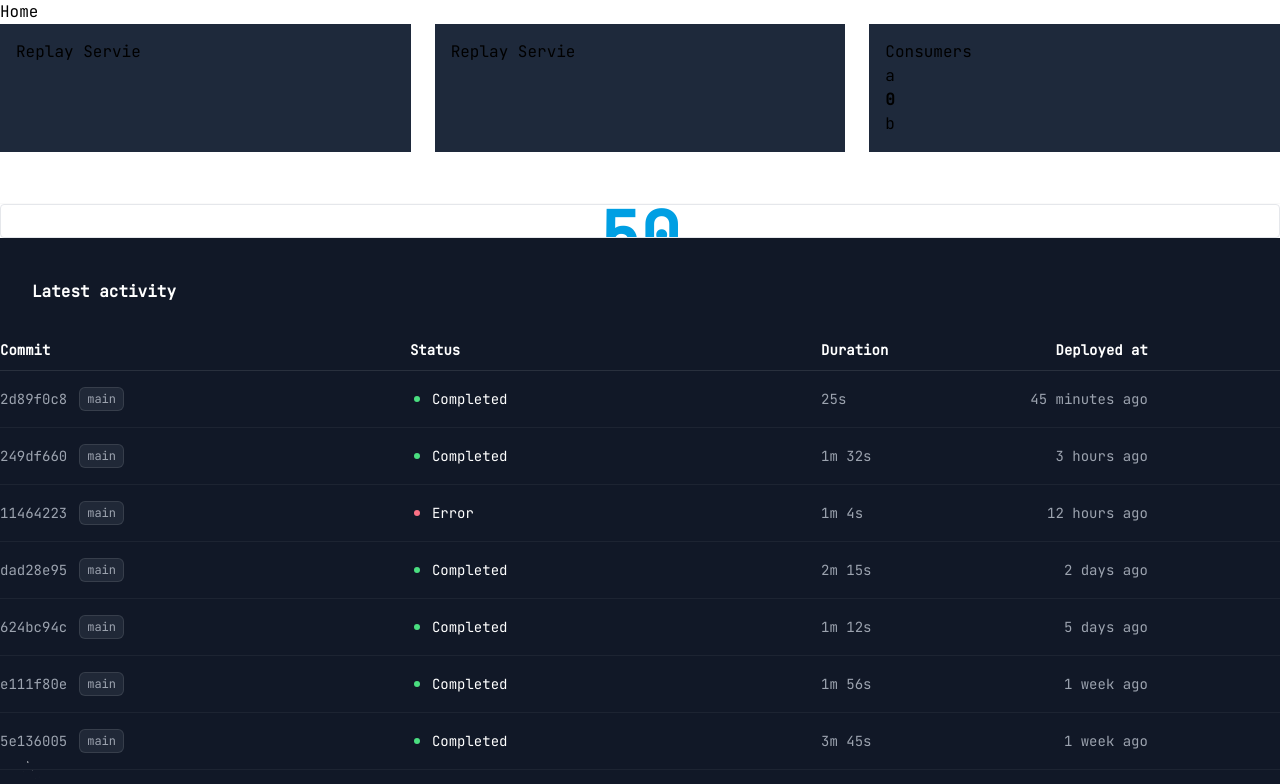
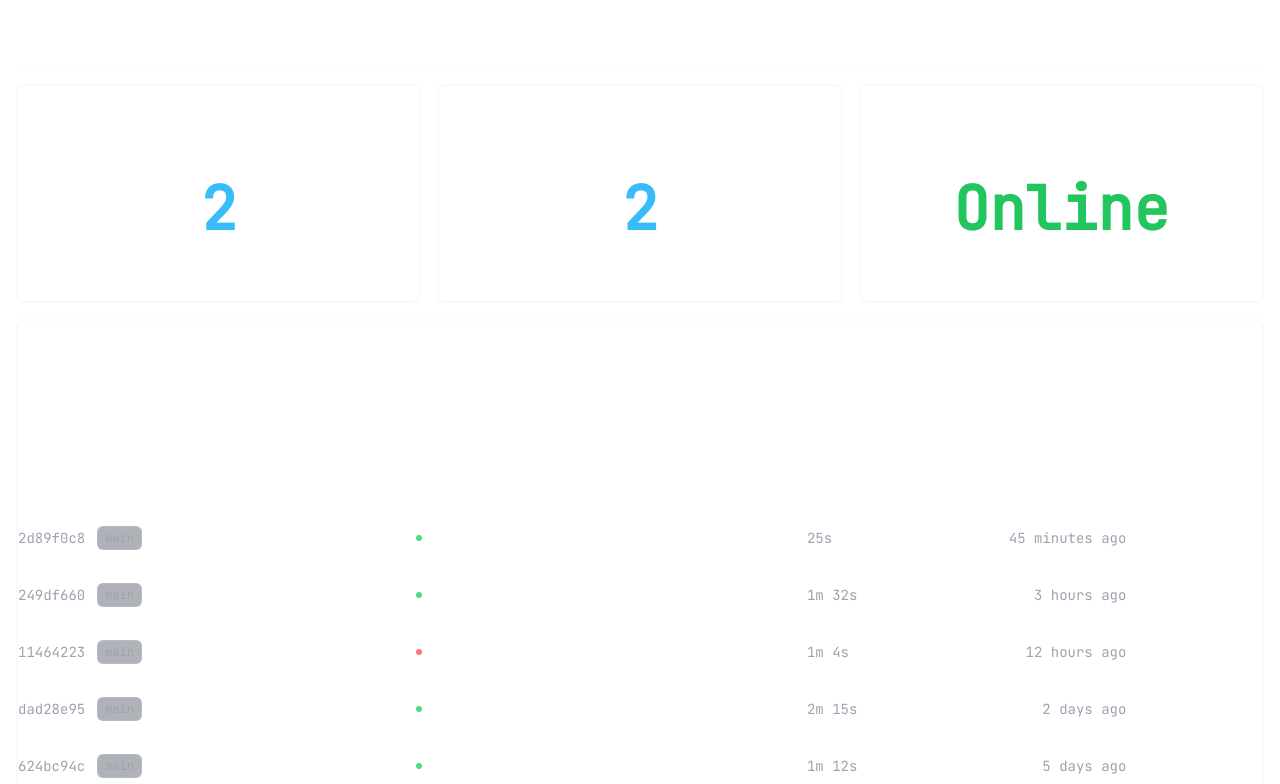
Before and after one commit to DaAlbrecht/rabbit-revival-monitoring, a SvelteKit app: page / in a window 1280 px wide. Shown: the top 784 px of the page. Built offline with nearby package versions, Linux system fonts and the light colour scheme.

Commit message:
Base layout

```diff
--- a/src/app.html
+++ b/src/app.html
@@ -1,6 +1,6 @@
 <!doctype html>
 <html lang="en">
-  <head class="dark h-full antialiased">
+  <head class="dark h-full min-h-full antialiased">
     <meta charset="utf-8" />
     <link rel="icon" href="%sveltekit.assets%/favicon.png" />
     <link rel="preconnect" href="https://fonts.googleapis.com" />
@@ -15,8 +15,8 @@
   </head>
   <body
     data-sveltekit-preload-data="hover"
-    class="flex min-h-full flex-col bg-white dark:bg-gray-900 dark:text-white"
+    class="flex min-h-full flex-col bg-white dark:bg-slate-900 dark:text-white"
   >
-    <div style="display: contents">%sveltekit.body%</div>
+    <div class="min-h-full" style="display: contents">%sveltekit.body%</div>
   </body>
 </html>
--- a/src/routes/+layout.svelte
+++ b/src/routes/+layout.svelte
@@ -1,14 +1,13 @@
 <script>
-  import Header from './Header.svelte';
+  import Navigation from './Navigation.svelte';
   import '../app.css';
 </script>
 
-<div>
-  <Header />
-  <main>
+<div class="flex min-h-screen">
+  <!-- <aside class="w-56 shrink-0"> -->
+  <!--   <Navigation /> -->
+  <!-- </aside> -->
+  <main class="grow p-4">
     <slot />
   </main>
-  <footer class="bg-sky-400">
-    <p>Documentation for this project can be found here:</p>
-  </footer>
 </div>
--- a/src/routes/+page.svelte
+++ b/src/routes/+page.svelte
@@ -1,6 +1,7 @@
 <script>
-  import Counter from './Counter.svelte';
   import Messages from './Messages.svelte';
+  import GridItem from './GridItem.svelte';
+  import Number from './Number.svelte';
   import Starfield from './Starfield/Starfield.svelte';
 </script>
 
@@ -9,41 +10,43 @@
   <meta name="description" content="Svelte demo app" />
 </svelte:head>
 
-<section class="grid grid-cols-1 gap-6 sm:grid-cols-2 xl:grid-cols-3">
-  <div class="h-32 bg-slate-800 p-4">Replay Servie</div>
-  <div class="h-32 bg-slate-800 p-4">Replay Servie</div>
-  <div class="h-32 bg-slate-800 p-4">
-    Consumers
-    <Counter />
-  </div>
-</section>
-<section class="text-neutral-300 dark:text-neutral-200 text-app-small h-full">
-  <div
-    class="flex flex-col h-full dark:text-neutral-200 text-app-small transition duration-200 text-white"
-  >
-    <div class="h-[52px] border-b border-neutral-50 dark:border-neutral-700 flex" />
-    <div class="grow overflow-x-auto">
+<div class="absolute inset-0">
+  <Starfield />
+</div>
+<section class="h-full text-neutral-300 dark:text-neutral-200">
+  <div class="flex h-full flex-col text-white transition duration-200 dark:text-neutral-200">
+    <div class="flex h-[52px] border-b border-neutral-50 dark:border-neutral-700">
+      <p>Dashboard</p>
+    </div>
+    <div class="mt-4 grow overflow-x-auto">
       <div class="h-full overflow-hidden">
-        <div class="grid">
-          <div
-            class="h-full group flex flex-col rounded bg-white hover:bg-opacity-60 dark:bg-neutral-800 hover:dark:bg-opacity-80 transition-bg duration-200 border border-neutral-60 dark:border-neutral-600 shadow-light-elevation-1 hover:shadow-light-elevation-2 dark:shadow-dark-elevation-1 transition-shadow hover:dark:shadow-dark-elevation-2 overflow-hidden"
-          >
-            <div class="h-full flex flex-col">
-              <div class="p-4 flex items-center justify-between" />
-              <div class="relative grow flex flex-col pr-2 overflow-none">
-                <div
-                  class="absolute inset-0 flex justify-center items-center font-semibold pb-[25px]"
-                  style="color: rgb(0, 159, 227); font-size: 67.64px;"
-                >
-                  50
-                </div>
+        <div class="grid h-full grid-cols-3 grid-rows-4 gap-4">
+          <div>
+            <GridItem title="Publishers">
+              <Number number="2" />
+            </GridItem>
+          </div>
+          <div>
+            <GridItem title="Consumers">
+              <Number number="2" />
+            </GridItem>
+          </div>
+          <div>
+            <GridItem title="System State">
+              <div
+                class="absolute inset-0 flex items-center justify-center pb-[25px] text-6xl font-semibold text-green-500"
+              >
+                Online
               </div>
-            </div>
+            </GridItem>
+          </div>
+          <div class="col-span-3 row-span-3">
+            <GridItem title="Messages">
+              <Messages />
+            </GridItem>
           </div>
         </div>
       </div>
     </div>
   </div>
 </section>
-<Messages />
-<Starfield />
--- /dev/null
+++ b/src/routes/GridItem.svelte
@@ -0,0 +1,21 @@
+<script>
+  export let title;
+</script>
+
+<div
+  class="dark:highlight-white/5 relative h-full min-h-full rounded-lg border-2 border-slate-50 dark:border-slate-800"
+>
+  <div class="flex h-full flex-col">
+    <div class="flex items-center justify-between p-4">
+      <p
+        class="text-dashboards-xs text-neutral-850 mr-2 truncate font-medium leading-normal transition-all group-hover:mr-2 dark:text-white"
+        title="Number of recent departures"
+      >
+        {title}
+      </p>
+    </div>
+    <div class="overflow-none relative flex grow flex-col pr-2">
+      <slot />
+    </div>
+  </div>
+</div>
--- a/src/routes/Header.svelte
+++ /dev/null
@@ -1,13 +0,0 @@
-<script>
-  import { page } from '$app/stores';
-</script>
-
-<header>
-  <nav>
-    <ul>
-      <li aria-current={$page.url.pathname === '/' ? 'page' : undefined}>
-        <a href="/">Home</a>
-      </li>
-    </ul>
-  </nav>
-</header>
--- a/src/routes/Messages.svelte
+++ b/src/routes/Messages.svelte
@@ -71,7 +71,7 @@
   ];
 </script>
 
-<div class="bg-gray-900 py-10">
+<div class="py-10">
   <h2 class="px-4 text-base font-semibold leading-7 text-white sm:px-6 lg:px-8">Latest activity</h2>
   <table class="mt-6 w-full whitespace-nowrap text-left">
     <colgroup>
--- /dev/null
+++ b/src/routes/Navigation.svelte
@@ -0,0 +1,20 @@
+<script>
+  import { page } from '$app/stores';
+</script>
+
+<header class="flex h-full flex-col justify-between bg-slate-800 p-4">
+  <nav class="flex flex-col">
+    <ul>
+      <li aria-current={$page.url.pathname === '/' ? 'page' : undefined}>
+        <a href="/">Home</a>
+      </li>
+    </ul>
+  </nav>
+  <nav class="flex flex-col">
+    <ul>
+      <li aria-current={$page.url.pathname === '/' ? 'page' : undefined}>
+        <a href="/">Home</a>
+      </li>
+    </ul>
+  </nav>
+</header>
--- /dev/null
+++ b/src/routes/Number.svelte
@@ -0,0 +1,9 @@
+<script>
+  export let number;
+</script>
+
+<div
+  class="absolute inset-0 flex items-center justify-center pb-[25px] text-6xl font-semibold text-sky-400"
+>
+  {number}
+</div>
--- a/src/routes/Starfield/Constellation.svelte
+++ b/src/routes/Starfield/Constellation.svelte
@@ -16,6 +16,6 @@
   fill="rgba(255, 255, 255, 0.02)"
   d={`M ${points.join('L')}`}
 />
-{#each uniquePoints as point, pointIndex (pointIndex)}
-  <Star {...point} {blurId} key={pointIndex} />
+{#each uniquePoints as [cx, cy], pointIndex (pointIndex)}
+  <Star {cx} {cy} dim={false} blur={false} {blurId} />
 {/each}
--- a/src/routes/Starfield/Star.svelte
+++ b/src/routes/Starfield/Star.svelte
@@ -10,7 +10,7 @@
   <circle
     {cx}
     {cy}
-    r={1}
+    r={0.5}
     style={`transform-origin: ${cx / 16}rem ${cy / 16}rem; opacity: ${
       dim ? 0.2 : 1
     }; transform: scale(${dim ? 1 : 1.2});`}
--- a/src/routes/Starfield/Starfield.svelte
+++ b/src/routes/Starfield/Starfield.svelte
@@ -1,42 +1,19 @@
 <script>
   import Constellation from './Constellation.svelte';
   import Star from './Star.svelte';
-  const stars = [
-    [4, 4, true, true],
-    [4, 44, true],
-    [36, 22],
-    [50, 146, true, true],
-    [64, 43, true, true],
-    [76, 30, true],
-    [101, 116],
-    [140, 36, true],
-    [149, 134],
-    [162, 74, true],
-    [171, 96, true, true],
-    [210, 56, true, true],
-    [235, 90],
-    [275, 82, true, true],
-    [306, 6],
-    [307, 64, true, true],
-    [380, 68, true],
-    [380, 108, true, true],
-    [391, 148, true, true],
-    [405, 18, true],
-    [412, 86, true, true],
-    [426, 210, true, true],
-    [427, 56, true, true],
-    [538, 138],
-    [563, 88, true, true],
-    [611, 154, true, true],
-    [637, 150],
-    [651, 146, true],
-    [682, 70, true, true],
-    [683, 128],
-    [781, 82, true, true],
-    [785, 158, true],
-    [832, 146, true, true],
-    [852, 89]
-  ];
+  export let rotation = 0;
+  const max = 900;
+
+  function generateRandomStar() {
+    const x = Math.floor(Math.random() * (max - 0 + 1) + 0);
+    const y = Math.floor(Math.random() * (max - 0 + 1) + 0);
+    const dim = Math.random() < 0.5;
+    const blur = Math.random() < 0.5;
+
+    return [x, y, dim, blur].filter(Boolean);
+  }
+
+  const stars = Array.from({ length: 200 }, generateRandomStar);
   const constellations = [
     [
       [247, 103],
@@ -45,29 +22,33 @@
       [357, 36]
     ],
     [
-      [586, 120],
-      [516, 100],
-      [491, 62],
-      [440, 107],
-      [477, 180],
-      [516, 100]
-    ],
-    [
       [733, 100],
       [803, 120],
       [879, 113],
       [823, 164],
       [803, 120]
+    ],
+    [
+      [120, 230],
+      [120, 280],
+      [120, 330],
+      [100, 360],
+      [160, 390],
+      [120, 330]
     ]
   ];
+
   let blurId = `blur-${Math.random().toString(36).substr(2, 9)}`;
 </script>
 
+<div class="absolute inset-0 overflow-hidden">
+  <div class="p-20">
     <svg
-  viewBox="0 0 881 211"
+      viewBox="0 0 900 900"
       fill="white"
       aria-hidden="true"
-  class="pointer-events-none absolute w-52 origin-top-right rotate-[30deg] overflow-visible opacity-70"
+      class="pointer-events-none w-full origin-top-right overflow-visible opacity-80"
+      style="rotate: {rotation}deg"
     >
       <defs>
         <filter id={blurId}>
@@ -78,6 +59,8 @@
         <Constellation {points} {blurId} />
       {/each}
       {#each stars as [cx, cy, dim, blur], pointIndex (pointIndex)}
-    <Star {cx} {cy} {dim} {blur} />
+        <Star {cx} {cy} {dim} {blur} {blurId} />
       {/each}
     </svg>
+  </div>
+</div>
```
Lines whose indentation alone changed are shown as unchanged.
